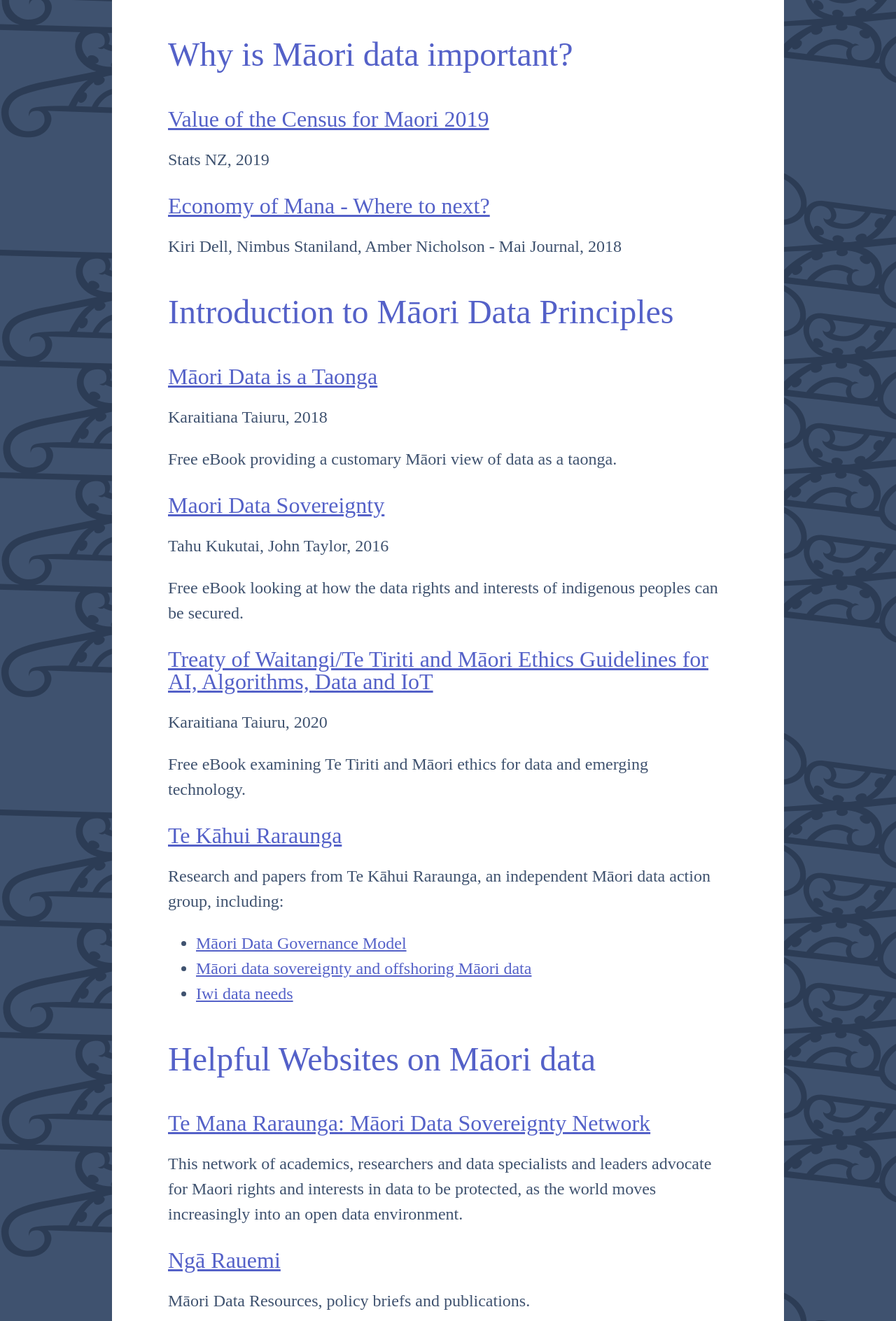
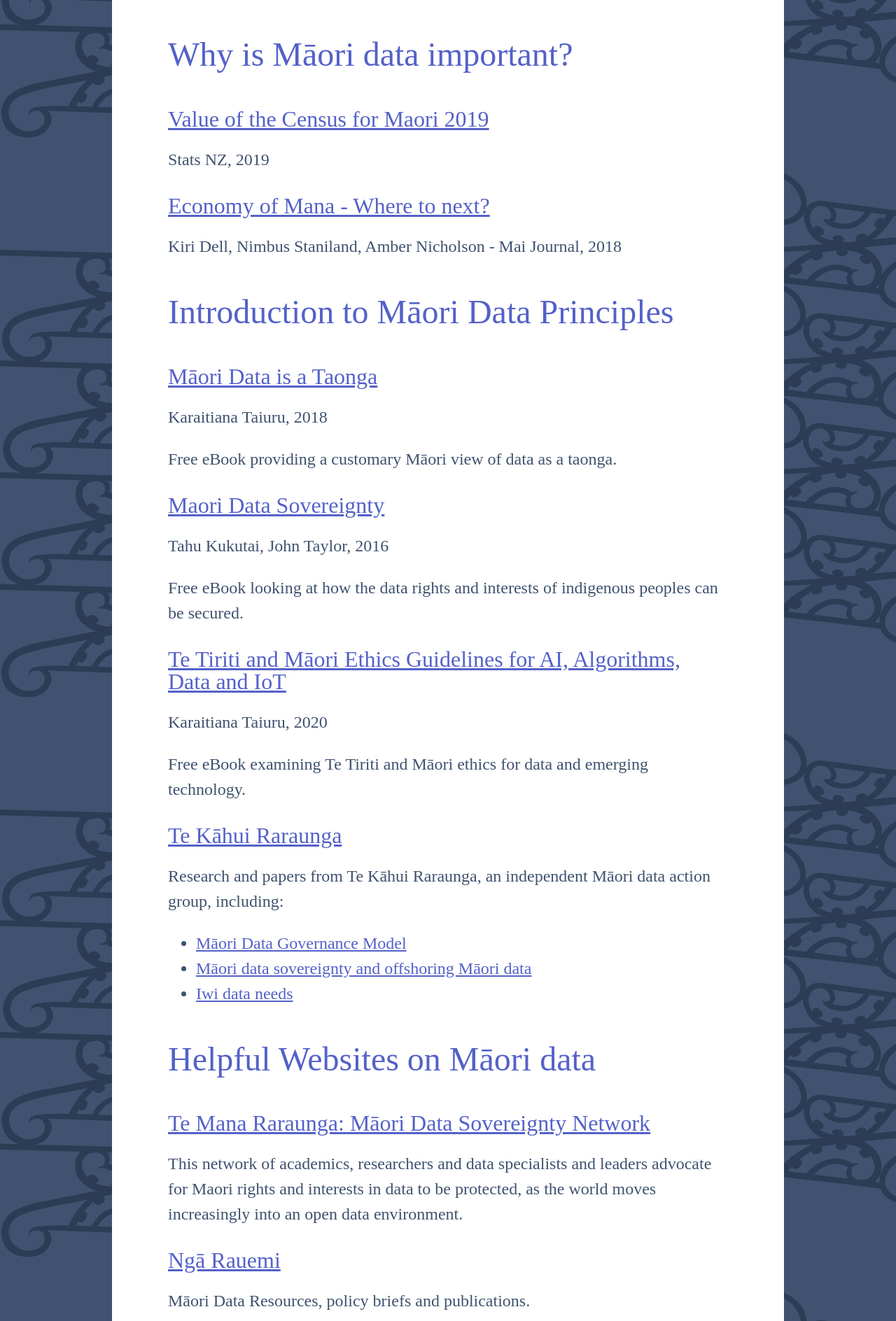
Before and after one commit to figurenz/microsite-maori, a Jekyll site: the page built from reports.md, in a window 1280 px wide. Shown: the part 656-2544 px from the top of the page at 70% size. Built offline with Jekyll 4.4.1, drawn with Linux system fonts in a browser that asks for light colours; some web fonts are replaced.

Commit message:
Simplified report title

```diff
--- a/reports.md
+++ b/reports.md
@@ -29,7 +29,7 @@ Tahu Kukutai, John Taylor, 2016
 
 Free eBook looking at how the data rights and interests of indigenous peoples can be secured.
 
-### [Treaty of Waitangi/Te Tiriti and Māori Ethics Guidelines for AI, Algorithms, Data and IoT](https://www.taiuru.maori.nz/tiritiethicalguide/)
+### [Te Tiriti and Māori Ethics Guidelines for AI, Algorithms, Data and IoT](https://www.taiuru.maori.nz/tiritiethicalguide/)
 Karaitiana Taiuru, 2020
 
 Free eBook examining Te Tiriti and Māori ethics for data and emerging technology.
```
